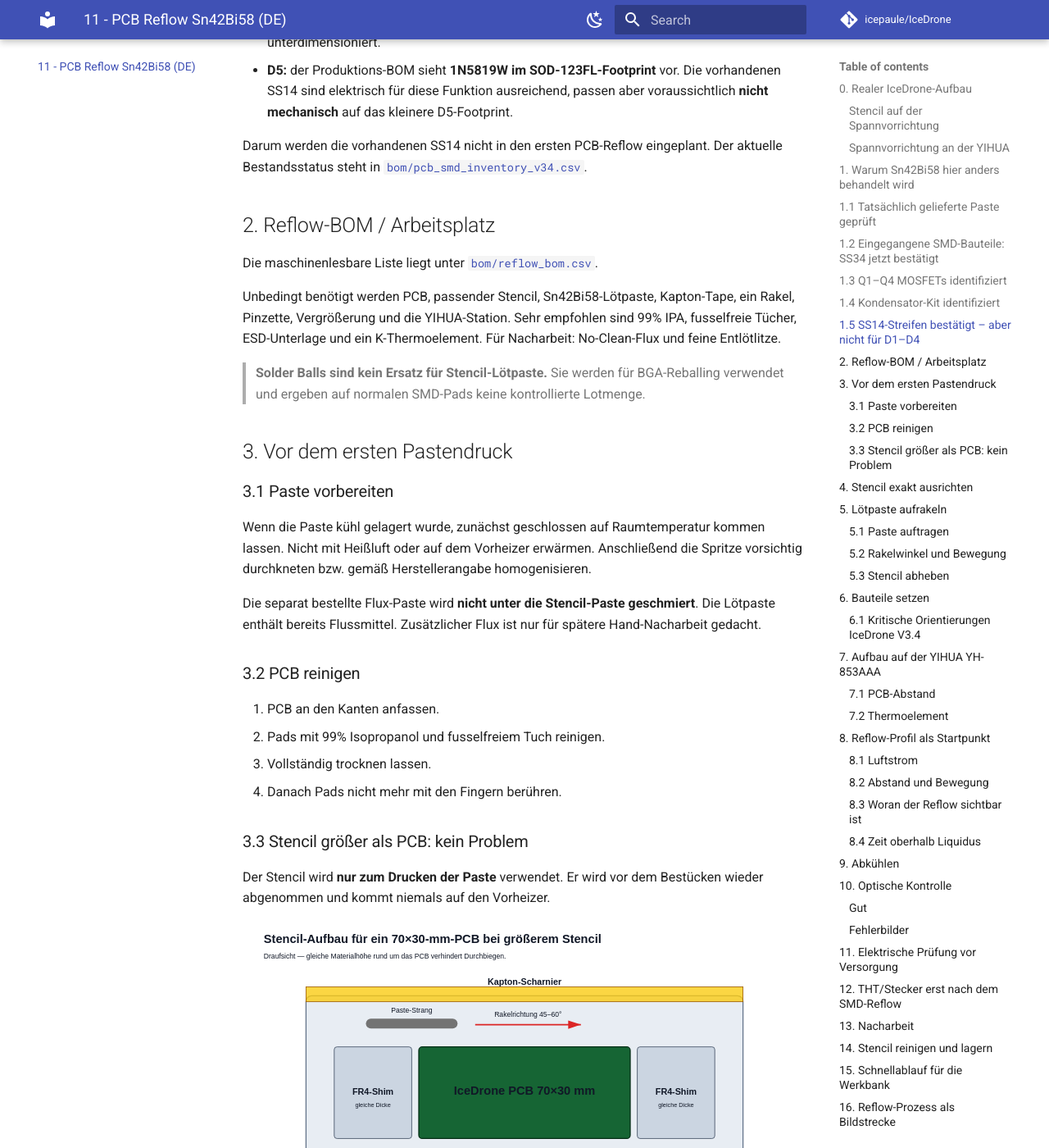
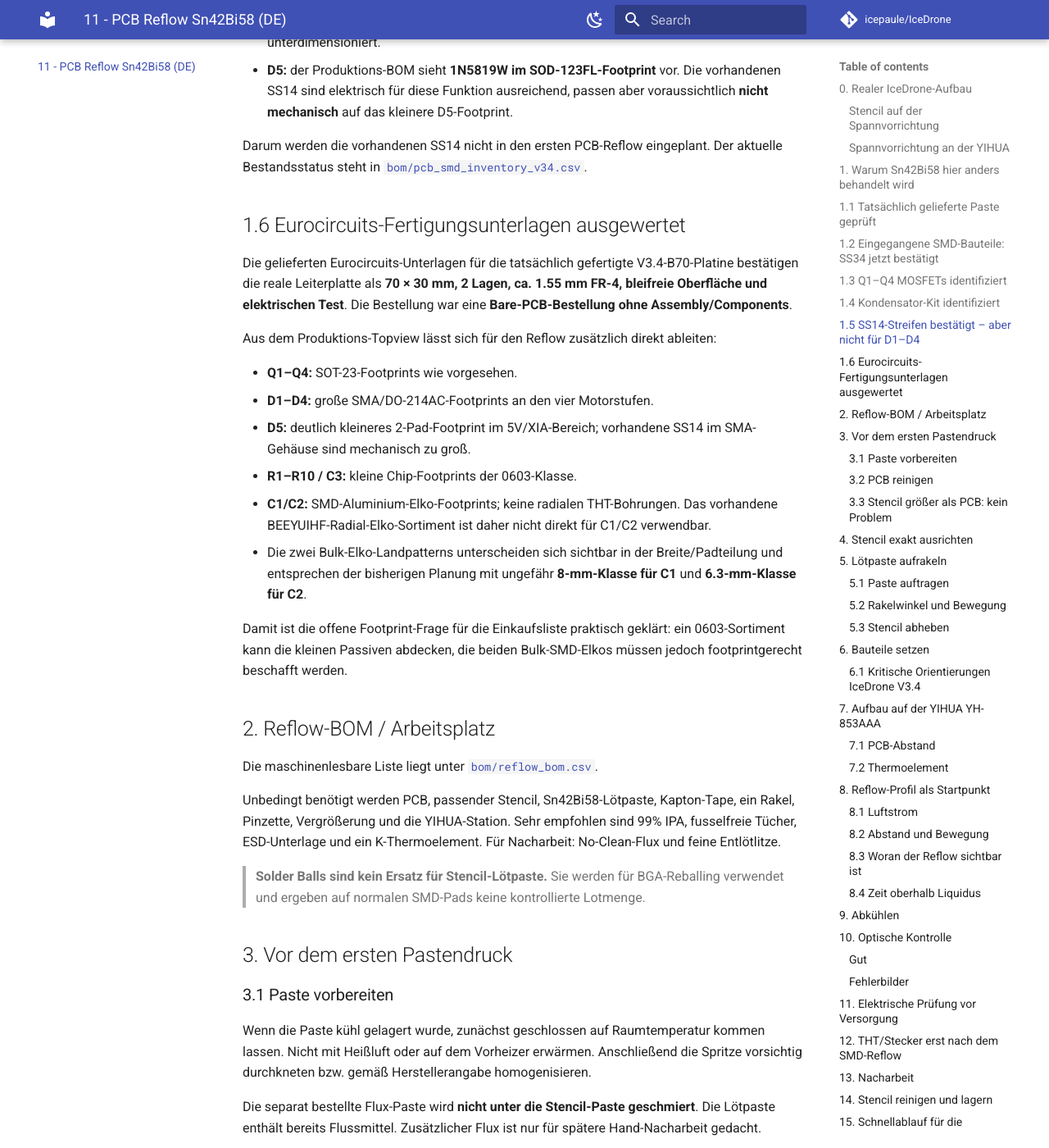
Before and after one commit to icepaule/IceDrone, an MkDocs documentation site: the page built from docs/11_REFLOW_SN42BI58_DE.md, in a window 1280 px wide and 1400 px high, scrolled down 4455 px. Shown: the whole window at 82% size. Built offline with MkDocs 1.6.1 and Material for MkDocs 9.7.7, drawn with Linux system fonts in a browser that asks for light colours; comment, search, counter and statistics services are not loaded.

Commit message:
docs: record Eurocircuits first-article PCB footprint verification

```diff
--- a/docs/11_REFLOW_SN42BI58_DE.md
+++ b/docs/11_REFLOW_SN42BI58_DE.md
@@ -83,6 +83,21 @@ Die drei vorhandenen Bauteilstreifen sind als **SS14, 1 A / 40 V im SMA-/DO-214A
 - **D5:** der Produktions-BOM sieht **1N5819W im SOD-123FL-Footprint** vor. Die vorhandenen SS14 sind elektrisch für diese Funktion ausreichend, passen aber voraussichtlich **nicht mechanisch** auf das kleinere D5-Footprint.
 
 Darum werden die vorhandenen SS14 nicht in den ersten PCB-Reflow eingeplant. Der aktuelle Bestandsstatus steht in [`bom/pcb_smd_inventory_v34.csv`](../bom/pcb_smd_inventory_v34.csv).
+
+## 1.6 Eurocircuits-Fertigungsunterlagen ausgewertet
+
+Die gelieferten Eurocircuits-Unterlagen für die tatsächlich gefertigte V3.4-B70-Platine bestätigen die reale Leiterplatte als **70 × 30 mm, 2 Lagen, ca. 1.55 mm FR-4, bleifreie Oberfläche und elektrischen Test**. Die Bestellung war eine **Bare-PCB-Bestellung ohne Assembly/Components**.
+
+Aus dem Produktions-Topview lässt sich für den Reflow zusätzlich direkt ableiten:
+
+- **Q1–Q4:** SOT-23-Footprints wie vorgesehen.
+- **D1–D4:** große SMA/DO-214AC-Footprints an den vier Motorstufen.
+- **D5:** deutlich kleineres 2-Pad-Footprint im 5V/XIA-Bereich; vorhandene SS14 im SMA-Gehäuse sind mechanisch zu groß.
+- **R1–R10 / C3:** kleine Chip-Footprints der 0603-Klasse.
+- **C1/C2:** SMD-Aluminium-Elko-Footprints; keine radialen THT-Bohrungen. Das vorhandene BEEYUIHF-Radial-Elko-Sortiment ist daher nicht direkt für C1/C2 verwendbar.
+- Die zwei Bulk-Elko-Landpatterns unterscheiden sich sichtbar in der Breite/Padteilung und entsprechen der bisherigen Planung mit ungefähr **8-mm-Klasse für C1** und **6.3-mm-Klasse für C2**.
+
+Damit ist die offene Footprint-Frage für die Einkaufsliste praktisch geklärt: ein 0603-Sortiment kann die kleinen Passiven abdecken, die beiden Bulk-SMD-Elkos müssen jedoch footprintgerecht beschafft werden.
 
 ## 2. Reflow-BOM / Arbeitsplatz
 
```
